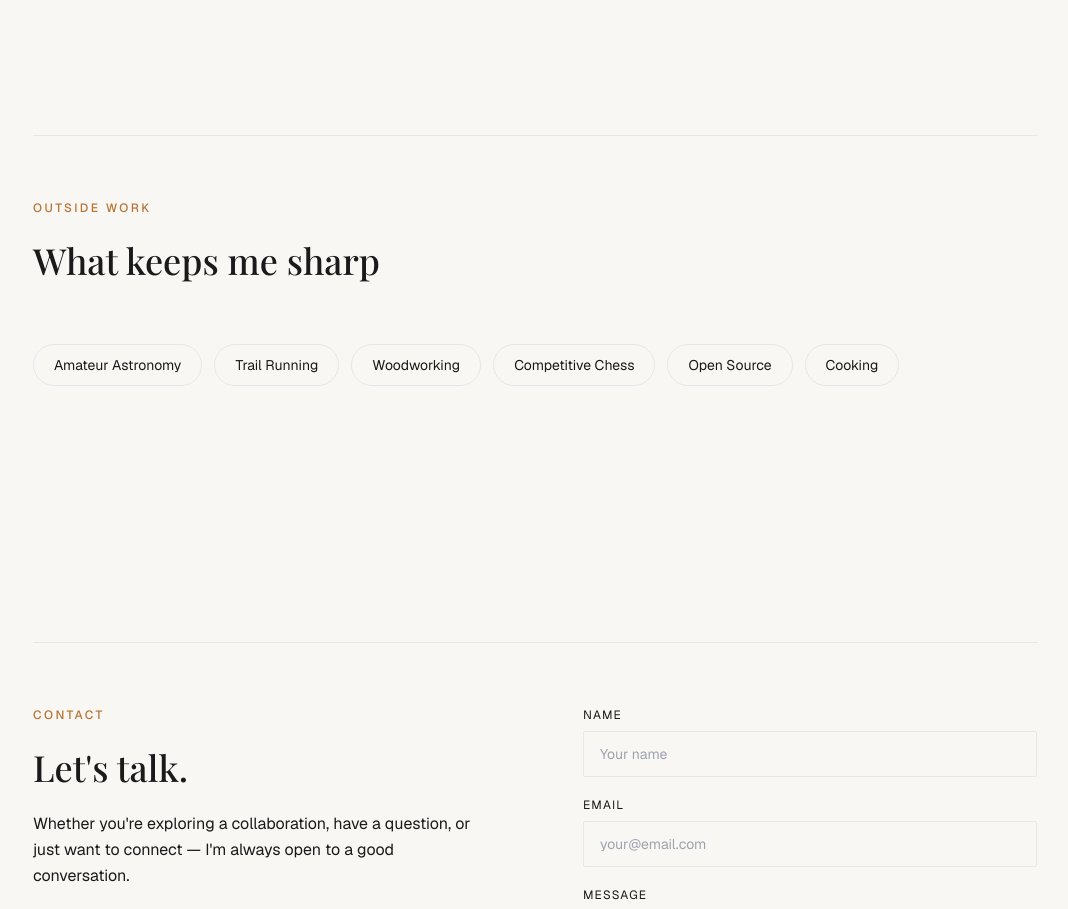
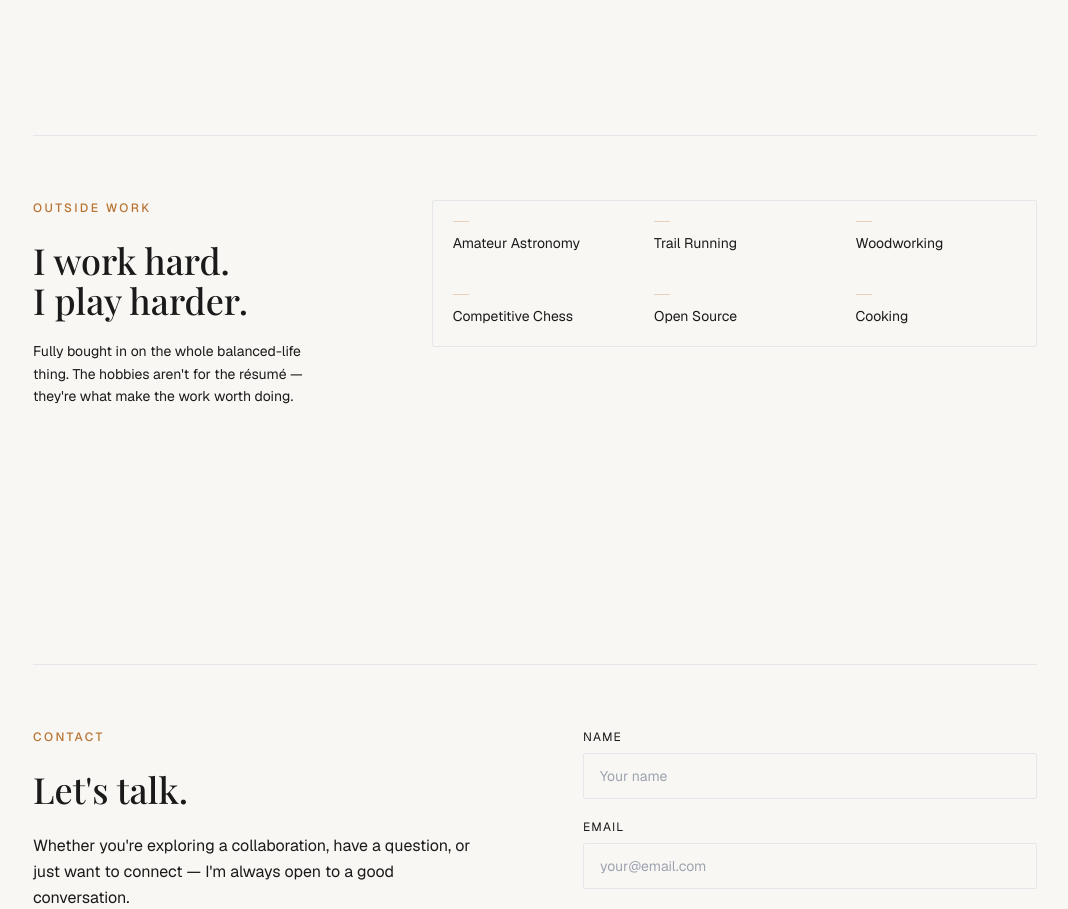
Before and after one commit to jburcsik/burcsik-ca, a Next.js app: page / in a window 1280 px wide. Shown: the part 2100-3009 px from the top of the page, without its empty margins (105-1173 px from the left). Built offline with nearby package versions, Linux system fonts and the light colour scheme.

Commit message:
mods on hobbys

```diff
--- a/components/Interests.tsx
+++ b/components/Interests.tsx
@@ -10,27 +10,44 @@ export default function Interests() {
 
   return (
     <section className="py-24 md:py-32 px-6 md:px-12 max-w-site mx-auto">
-      <div className="border-t border-foreground/10 pt-16">
-        <p className="text-xs uppercase tracking-[0.2em] text-copper font-medium mb-6">
-          Outside work
-        </p>
-        <h2 className="font-serif text-3xl md:text-4xl font-medium leading-tight mb-16 max-w-md">
-          What keeps me sharp
-        </h2>
+      <div className="border-t border-foreground/10 pt-16 grid md:grid-cols-[1fr_2fr] gap-16 md:gap-24 items-start">
 
-        <div ref={ref} className="flex flex-wrap gap-3">
+        <motion.div
+          ref={ref}
+          initial={{ opacity: 0, y: 20 }}
+          animate={inView ? { opacity: 1, y: 0 } : {}}
+          transition={{ duration: 0.6 }}
+        >
+          <p className="text-xs uppercase tracking-[0.2em] text-copper font-medium mb-6">
+            Outside work
+          </p>
+          <h2 className="font-serif text-3xl md:text-4xl font-medium leading-tight mb-5">
+            I work hard.<br />I play harder.
+          </h2>
+          <p className="text-foreground/50 text-sm leading-relaxed">
+            Fully bought in on the whole balanced-life thing.
+            The hobbies aren&apos;t for the résumé — they&apos;re what make
+            the work worth doing.
+          </p>
+        </motion.div>
+
+        <div className="grid grid-cols-2 sm:grid-cols-3 gap-px bg-foreground/8 border border-foreground/8 rounded-sm overflow-hidden">
           {hobbies.map((hobby, i) => (
-            <motion.span
+            <motion.div
               key={i}
-              initial={{ opacity: 0, scale: 0.95 }}
-              animate={inView ? { opacity: 1, scale: 1 } : {}}
-              transition={{ duration: 0.4, delay: i * 0.07 }}
-              className="px-5 py-2.5 border border-foreground/12 text-foreground/65 text-sm rounded-full hover:border-copper/50 hover:text-foreground transition-colors cursor-default"
+              initial={{ opacity: 0 }}
+              animate={inView ? { opacity: 1 } : {}}
+              transition={{ duration: 0.4, delay: 0.1 + i * 0.07 }}
+              className="bg-[var(--background)] px-5 py-5 hover:bg-copper/5 transition-colors group cursor-default"
             >
-              {hobby.label}
-            </motion.span>
+              <div className="w-4 h-px bg-copper/30 mb-3 group-hover:w-6 group-hover:bg-copper transition-all duration-300" />
+              <span className="text-sm text-foreground/65 group-hover:text-foreground transition-colors leading-snug block">
+                {hobby.label}
+              </span>
+            </motion.div>
           ))}
         </div>
+
       </div>
     </section>
   );
```
